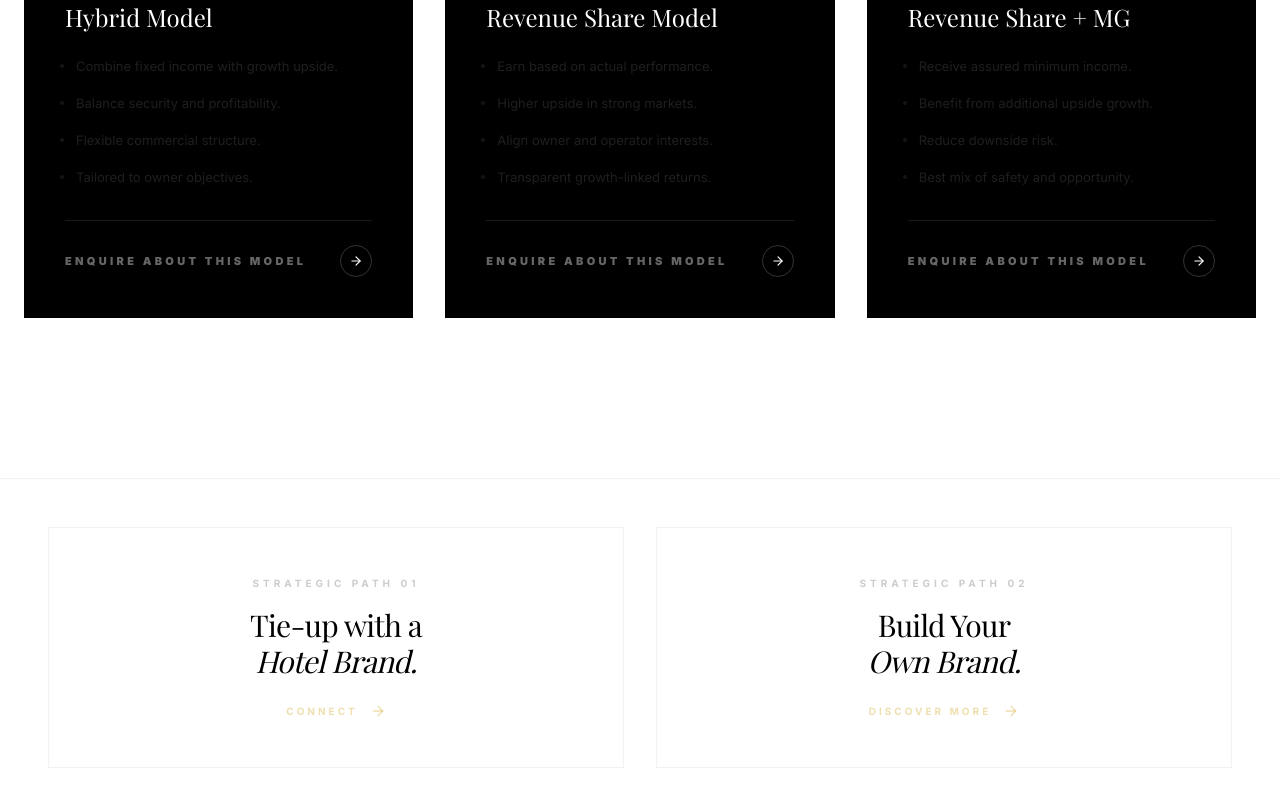
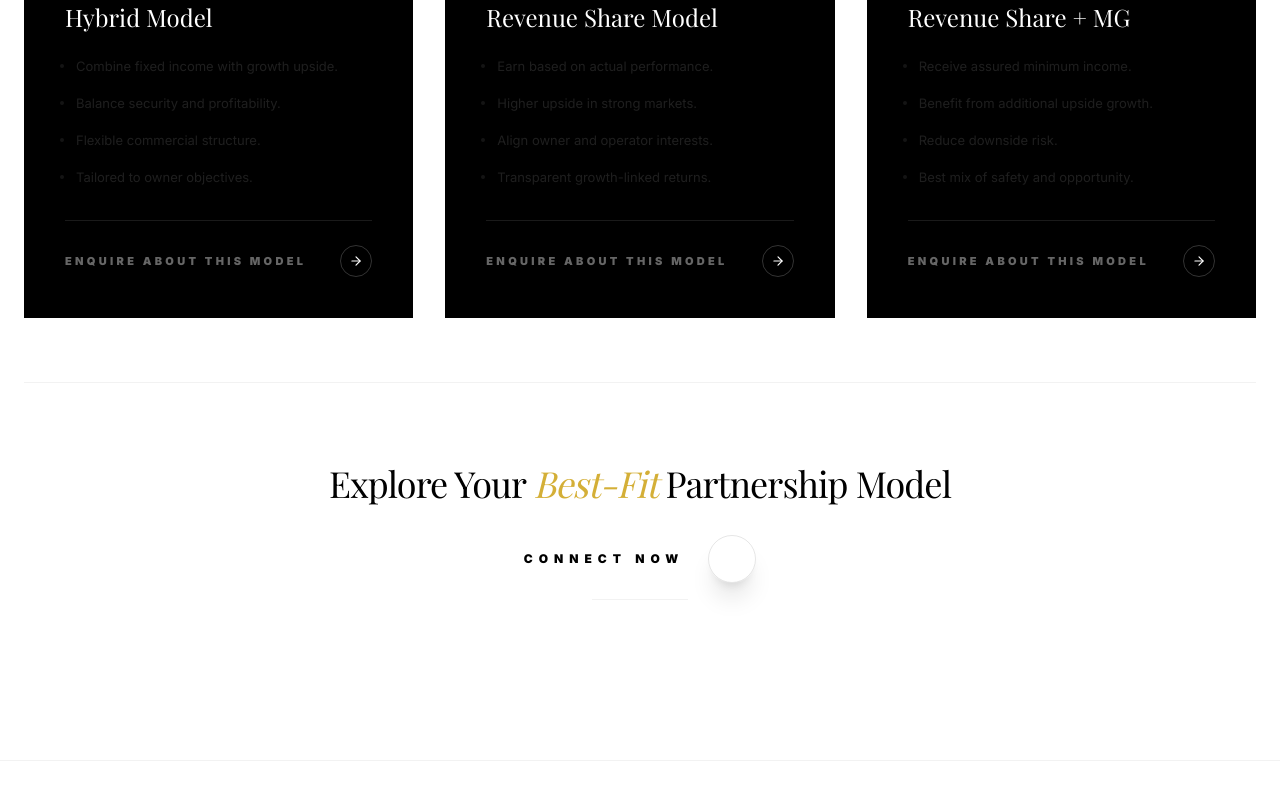
Before and after one commit to cricketmagician/vnexora, a Next.js app: page /services/brand-partnership-solutions in a window 1280 px wide. Shown: the part 3541-4338 px from the top of the page. Built offline with nearby package versions, Linux system fonts and the light colour scheme; a web font is replaced by a local one.

Commit message:
feat: add animated footer CTA to PartnershipStructures

```diff
--- a/src/components/sections/PartnershipStructures.tsx
+++ b/src/components/sections/PartnershipStructures.tsx
@@ -207,6 +207,27 @@ export const PartnershipStructures = () => {
               <StructureCard key={idx} structure={structure} />
             ))}
           </div>
+
+          {/* Footer CTA */}
+          <motion.div
+            initial={{ opacity: 0, y: 20 }}
+            whileInView={{ opacity: 1, y: 0 }}
+            viewport={{ once: true }}
+            className="flex flex-col items-center gap-8 pt-20 border-t border-black/5"
+          >
+             <h4 className="text-2xl md:text-4xl font-serif text-black tracking-tight text-center">
+               Explore Your <span className="italic text-[#D4AF37]">Best-Fit</span> Partnership Model
+             </h4>
+             <Link href="/contact" className="group flex flex-col items-center gap-4">
+                <div className="flex items-center gap-6">
+                   <span className="text-xs font-black uppercase tracking-[0.5em] text-black group-hover:text-[#D4AF37] transition-colors">Connect Now</span>
+                   <div className="w-12 h-12 rounded-full border border-black/10 flex items-center justify-center group-hover:bg-[#D4AF37] group-hover:border-[#D4AF37] transition-all duration-500 shadow-xl group-hover:shadow-[#D4AF37]/20">
+                      <ArrowRight className="w-5 h-5 group-hover:text-black transition-colors" />
+                   </div>
+                </div>
+                <div className="h-px w-24 bg-black/5 group-hover:w-48 group-hover:bg-[#D4AF37]/30 transition-all duration-700" />
+             </Link>
+          </motion.div>
         </div>
       </div>
     </section>
```
